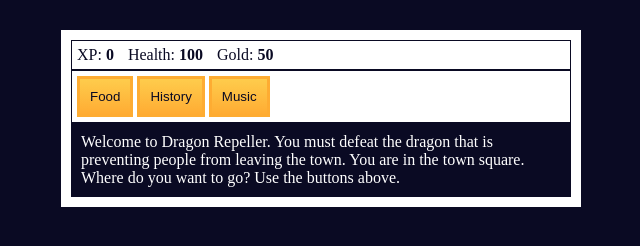
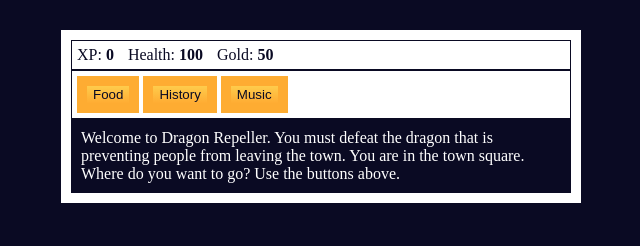
Before and after one commit to kwsmolin/monster-game, a plain HTML site: page index.html in a window 1280 px wide. Shown: the whole page, without its empty margins (319-959 px from the left). Drawn offline with Linux system fonts and the light colour scheme.

Commit message:
Update style.css

```diff
--- a/style.css
+++ b/style.css
@@ -41,6 +41,5 @@ button {
   color: #0a0a23;
   background-color: #feac32;
   background-image: linear-gradient(#fecc4c, #ffac33);
-  border: 3px solid #feac32;
-  padding: 10px;
+  border: 10px solid #feac32;
 }
```
